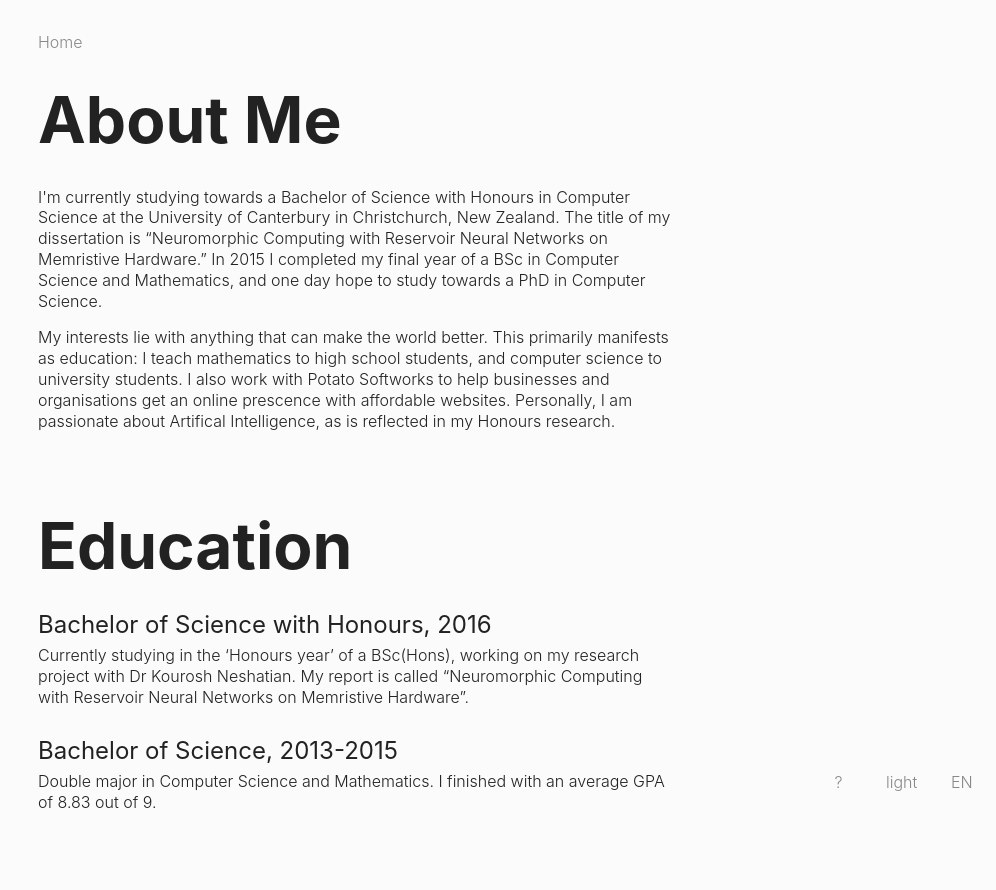
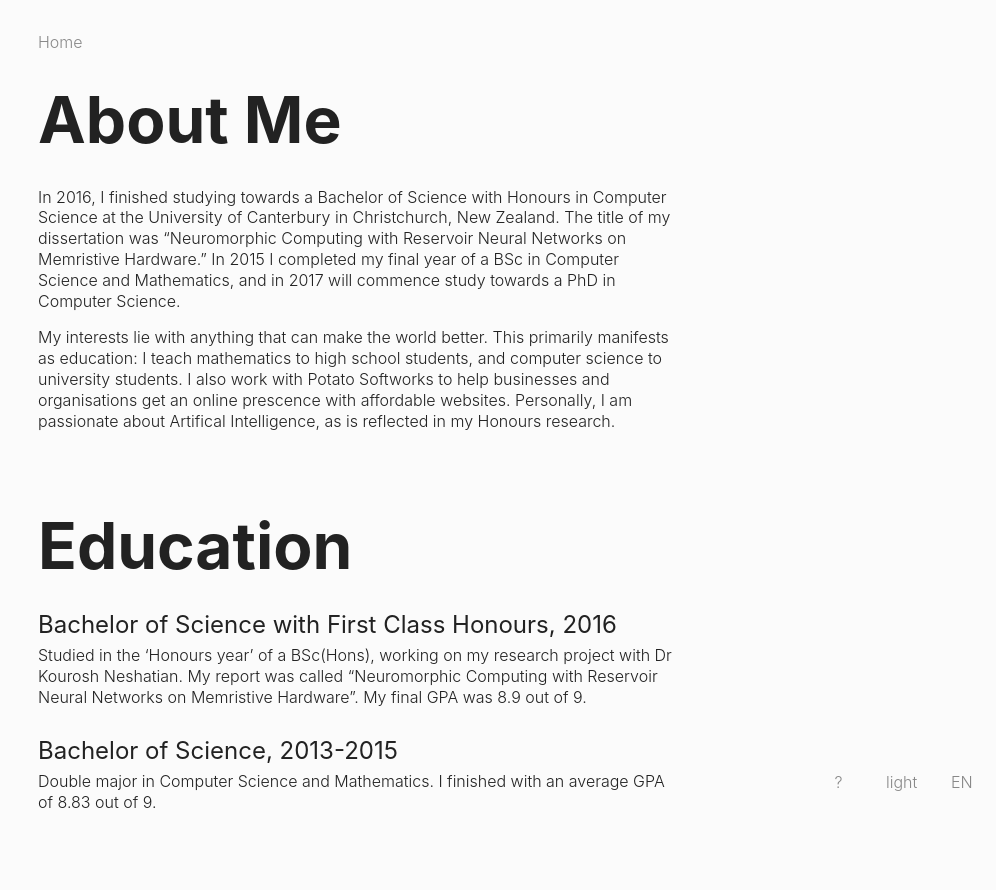
Before and after one commit to aaronstockdill/personal-website, a PHP site: page /bio/ in a window 1280 px wide. Shown: the top 890 px of the page, without its empty margins (284-1280 px from the left). Run offline with PHP 8.4, Linux system fonts and the light colour scheme.

Commit message:
Update details with latest results.

```diff
--- a/html/bio/index.php
+++ b/html/bio/index.php
@@ -45,8 +45,8 @@ if(isset($_COOKIE["style"])) {
     <h1 lang="EN">About Me</h1>
     <h1 lang="FR">Biographie</h1>
 
-    <p lang="EN">I'm currently studying towards a Bachelor of Science with Honours in Computer Science at the University of Canterbury in Christchurch, New Zealand. The title of my dissertation is &ldquo;Neuromorphic Computing with Reservoir Neural Networks on Memristive Hardware.&rdquo; In 2015 I completed my final year of a BSc in Computer Science and Mathematics, and one day hope to study towards a PhD in Computer Science.</p>
-    <p lang="FR">Actuellement, j'étudie vers un Baccalauréat en Sciences avec distinction en les Sciences Informatiques à l'University of Canterbury en Christchurch, Nouvelle Zélande. Le titre de ma thèse est &laquo;&nbsp;Neuromorphic Computing with Reservoir Neural Networks on Memristive Hardware&nbsp;&raquo; (&laquo;&nbsp;Informatique Neuromorphiques avec les Réseaux de Neurones Réservoir sur le Matériel Memristive&nbsp;&raquo;). En 2015, j'ai fini l'année dernière de BSc en les Sciences Informatiques et les Mathematiques, et bientôt je l'espère pour étudier vers un doctorat en les Sciences Informatiques.</p>
+    <p lang="EN">In 2016, I finished studying towards a Bachelor of Science with Honours in Computer Science at the University of Canterbury in Christchurch, New Zealand. The title of my dissertation was &ldquo;Neuromorphic Computing with Reservoir Neural Networks on Memristive Hardware.&rdquo; In 2015 I completed my final year of a BSc in Computer Science and Mathematics, and in 2017 will commence study towards a PhD in Computer Science.</p>
+    <p lang="FR">En 2016, j'ai fini étudier vers un Baccalauréat en Sciences avec distinction en les Sciences Informatiques à l'University of Canterbury en Christchurch, Nouvelle Zélande. Le titre de ma thèse etait &laquo;&nbsp;Neuromorphic Computing with Reservoir Neural Networks on Memristive Hardware&nbsp;&raquo; (&laquo;&nbsp;Informatique Neuromorphiques avec les Réseaux de Neurones Réservoir sur le Matériel Memristive&nbsp;&raquo;). En 2015, j'ai fini l'année dernière de BSc en les Sciences Informatiques et les Mathematiques, et en 2017 je vais commencer l'étudier vers un doctorat en les Sciences Informatiques.</p>
 
     <p lang="EN">My interests lie with anything that can make the world better. This primarily manifests as education: I teach mathematics to high school students, and computer science to university students. I also work with Potato Softworks to help businesses and organisations get an online prescence with affordable websites. Personally, I am passionate about Artifical Intelligence, as is reflected in my Honours research.</p>
     <p lang="FR">Mes intérêts se trouvent avec tout ce qui peut rendre le monde meilleur. Cette principalement manifeste comme éducation: j'enseigne les mathematiques aux étudiantes de l'école secondaire, et les sciences informatiques aux étudiantes universitaires. Je travaille aussi avec Potato Softworks pour aider les entreprises petites et les organisations obtenir des sites Webs abordables. Personnellement, je suis passionné au sujet de l'Intelligence Artificielle, comme cela est reflété dans mes recherches.</p>
@@ -56,10 +56,10 @@ if(isset($_COOKIE["style"])) {
     <h1 lang="EN">Education</h1>
     <h1 lang="FR">Éducation</h1>
 
-    <h2 lang="EN">Bachelor of Science with Honours, 2016</h2>
-    <h2 lang="FR">Baccalauréat en Sciences avec Distinction, 2016</h2>
-    <p lang="EN">Currently studying in the &lsquo;Honours year&rsquo; of a BSc(Hons), working on my research project with Dr Kourosh Neshatian. My report is called &ldquo;Neuromorphic Computing with Reservoir Neural Networks on Memristive Hardware&rdquo;. </p>
-    <p lang="FR">Actuellement, j'étudie vers un Baccalauréat en Sciences avec Distinction, travaille sur mon project de recherche avec Dr Kourosh Neshatian. Le titre de ma thèse est &laquo;&nbsp;Neuromorphic Computing with Reservoir Neural Networks on Memristive Hardware&nbsp;&raquo; (&laquo;&nbsp;Informatique Neuromorphiques avec les Réseaux de Neurones Réservoir sur le Matériel Memristive&nbsp;&raquo;). </p>
+    <h2 lang="EN">Bachelor of Science with First Class Honours, 2016</h2>
+    <h2 lang="FR">Baccalauréat en Sciences avec Félicitations, 2016</h2>
+    <p lang="EN">Studied in the &lsquo;Honours year&rsquo; of a BSc(Hons), working on my research project with Dr Kourosh Neshatian. My report was called &ldquo;Neuromorphic Computing with Reservoir Neural Networks on Memristive Hardware&rdquo;. My final GPA was 8.9 out of 9.</p>
+    <p lang="FR">J'ai étudier vers un Baccalauréat en Sciences avec Distinction, travaille sur mon project de recherche avec Dr Kourosh Neshatian. Le titre de ma thèse etait &laquo;&nbsp;Neuromorphic Computing with Reservoir Neural Networks on Memristive Hardware&nbsp;&raquo; (&laquo;&nbsp;Informatique Neuromorphiques avec les Réseaux de Neurones Réservoir sur le Matériel Memristive&nbsp;&raquo;). Ma GPA dernière etait 8.9 sur 9.</p>
 
     <h2 lang="EN">Bachelor of Science, 2013-2015</h2>
     <h2 lang="FR">Baccalauréat en Sciences, 2013-2015</h2>
```
Also changed, not shown: 4 other files.
